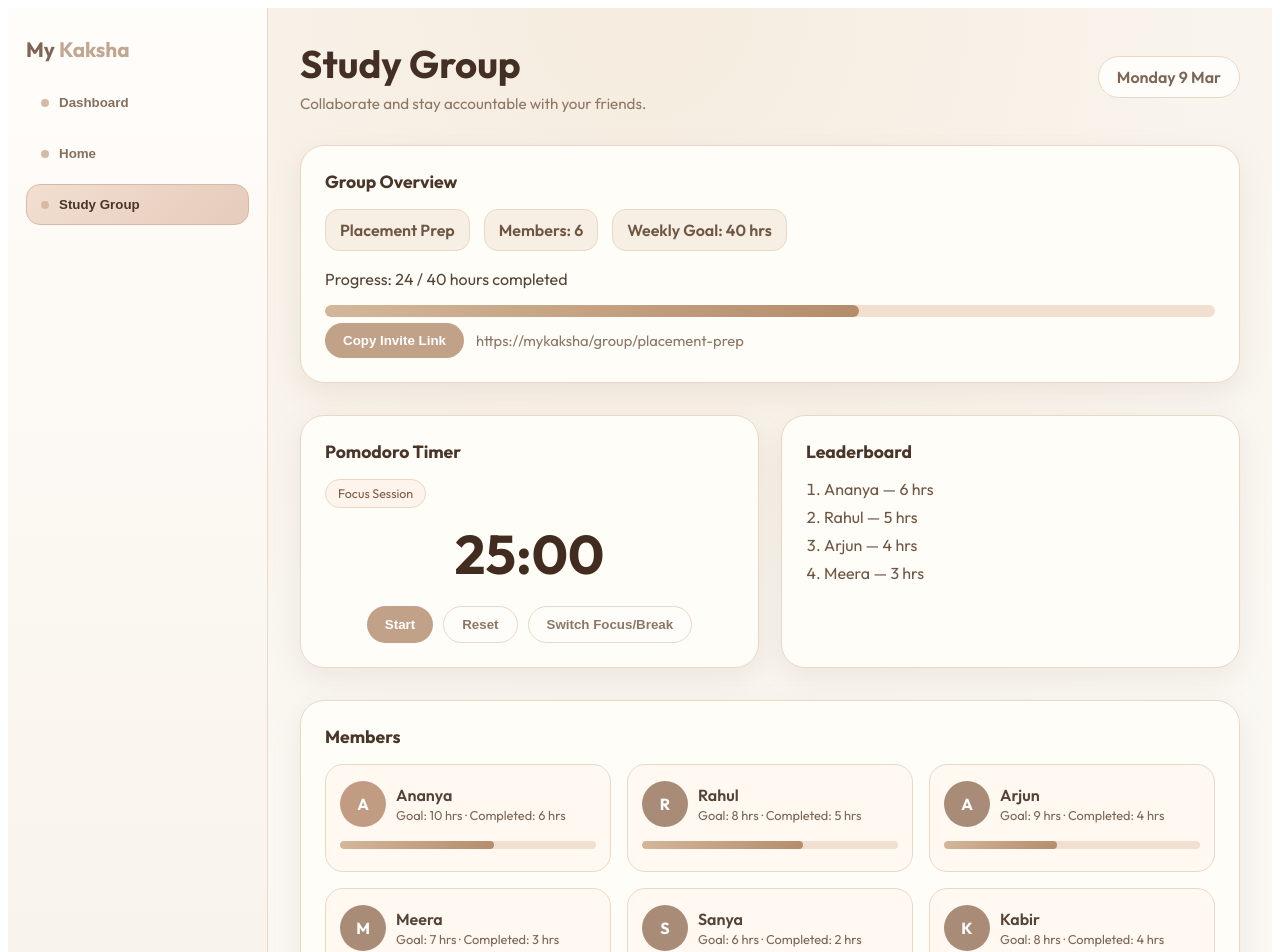
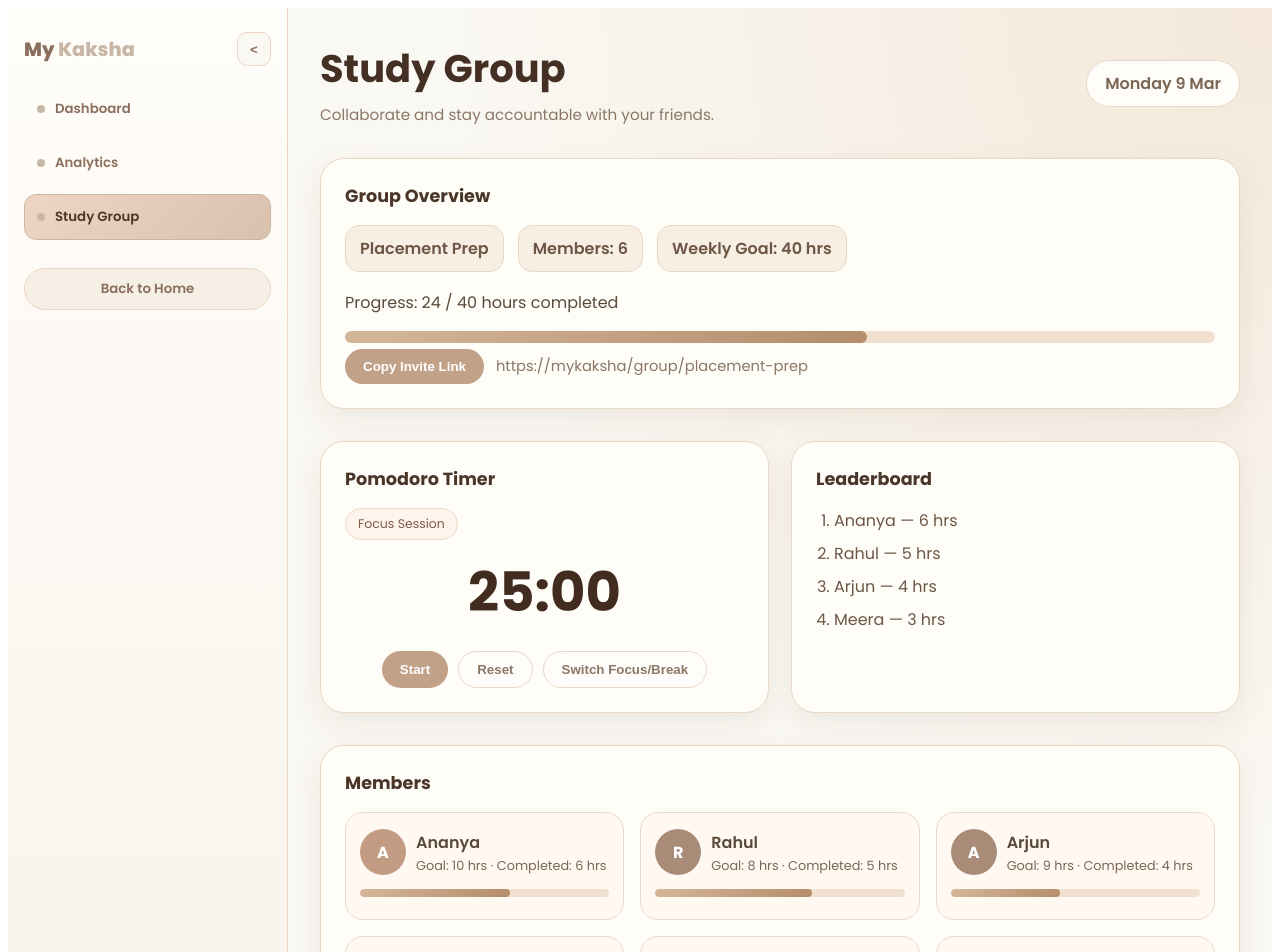
Before and after one commit to Drishti-01/MyKaksha, a React (Vite) app in the folder my-kaksha/: page /study-group in a window 1280 px wide. Shown: the top 952 px of the page. Built offline with nearby package versions, Linux system fonts and the light colour scheme.

Commit message:
fixed menu

```diff
--- a/my-kaksha/src/Analytics.jsx
+++ b/my-kaksha/src/Analytics.jsx
@@ -78,6 +78,20 @@ const css = `
     font-size: 0.76rem;
     line-height: 1.5;
   }
+
+  .a-back-btn {
+    margin-top: 6px;
+    width: 100%;
+    border: 1px solid #eed6c4;
+    background: #fffdf9;
+    border-radius: 999px;
+    padding: 10px 14px;
+    color: #8b6f5e;
+    font-weight: 600;
+    font-family: inherit;
+    cursor: pointer;
+  }
+  .a-back-btn:hover { background: #f5efe6; }
 
   .a-main { padding: 26px; overflow: hidden; }
   .a-head-wrap {
@@ -318,6 +332,8 @@ function shortDuration(totalSeconds) {
   return `${mins}m`;
 }
 
+const navItems = ["Dashboard", "Analytics", "Study Group"];
+
 export default function Analytics() {
   const navigate = useNavigate();
   const [collapsed, setCollapsed] = useState(false);
@@ -421,6 +437,17 @@ export default function Analytics() {
     ? Math.round(((topGoal?.totalSeconds ?? 0) / totalSeconds) * 100)
     : 0;
 
+  function handleNav(item) {
+    if (item === "Analytics") return;
+    if (item === "Dashboard") {
+      navigate("/dashboard");
+      return;
+    }
+    if (item === "Study Group") {
+      navigate("/study-group");
+    }
+  }
+
   return (
     <>
       <style dangerouslySetInnerHTML={{ __html: css }} />
@@ -435,19 +462,20 @@ export default function Analytics() {
           </div>
 
           <nav className="a-nav" aria-label="Analytics Navigation">
-            <button className="a-nav-btn" onClick={() => navigate("/dashboard")}>
-              <span className="a-dot" aria-hidden="true" />
-              <span className="a-label">Dashboard</span>
-            </button>
-            <button className="a-nav-btn active">
-              <span className="a-dot" aria-hidden="true" />
-              <span className="a-label">Analytics</span>
-            </button>
-            <button className="a-nav-btn" onClick={() => navigate("/")}>
-              <span className="a-dot" aria-hidden="true" />
-              <span className="a-label">Landing</span>
-            </button>
+            {navItems.map((item) => (
+              <button
+                key={item}
+                type="button"
+                className={`a-nav-btn ${item === "Analytics" ? "active" : ""}`}
+                onClick={() => handleNav(item)}
+              >
+                <span className="a-dot" aria-hidden="true" />
+                <span className="a-label">{item}</span>
+              </button>
+            ))}
           </nav>
+
+          <button className="a-back-btn" onClick={() => navigate("/")}>Back to Home</button>
 
           <div className="a-note">
             Visual analytics combines your goal focus time and daily task completion trends.
--- a/my-kaksha/src/Dashboard.jsx
+++ b/my-kaksha/src/Dashboard.jsx
@@ -453,7 +453,7 @@ const trackerPreviewThemes = {
   Activities: "linear-gradient(140deg, #c4d8e8, #e8f4fb)",
 };
 
-const navItems = ["Dashboard", "Analytics", "Home", "Study Group"];
+const navItems = ["Dashboard", "Analytics", "Study Group"];
 
 function formatTime(totalSeconds) {
   const minutes = String(Math.floor(totalSeconds / 60)).padStart(2, "0");
@@ -825,10 +825,6 @@ export default function Dashboard({ onBackToLanding, onGoToStudyGroup }) {
                 className={`d-nav-btn ${activeNav === item ? "active" : ""}`}
                 onClick={() => {
                   setActiveNav(item);
-                  if (item === "Home") {
-                    onBackToLanding?.();
-                    return;
-                  }
                   if (item === "Analytics") {
                     navigate("/analytics");
                     return;
--- a/my-kaksha/src/StudyGroup.jsx
+++ b/my-kaksha/src/StudyGroup.jsx
@@ -3,74 +3,101 @@ import { useNavigate } from "react-router-dom";
 
 
 const css = `
-  @import url('https://fonts.googleapis.com/css2?family=Outfit:wght@400;500;600;700&display=swap');
+  @import url('https://fonts.googleapis.com/css2?family=Poppins:wght@400;500;600;700;800&display=swap');
 
   * { box-sizing: border-box; }
 
   .sg-shell {
     min-height: 100vh;
     display: grid;
-    grid-template-columns: 260px 1fr;
-    background: radial-gradient(circle at top, #f6ecdf 0%, #faf8f3 55%);
-    color: #544437;
-    font-family: 'Outfit', 'Segoe UI', sans-serif;
+    grid-template-columns: 280px 1fr;
+    background: radial-gradient(circle at top right, #f3e8da 0%, #faf8f3 42%);
+    color: #5a4a3a;
+    font-family: 'Poppins', sans-serif;
   }
 
+  .sg-shell.collapsed { grid-template-columns: 94px 1fr; }
+
   .sg-sidebar {
-    background: linear-gradient(180deg, #fffdfa, #f5eee4);
-    border-right: 1px solid #ead8c7;
-    padding: 28px 18px;
+    background: linear-gradient(180deg, #fffdf9, #f5efe6);
+    border-right: 1px solid #eed6c4;
+    padding: 24px 16px;
     display: flex;
     flex-direction: column;
     gap: 20px;
+    min-height: 100vh;
+    position: sticky;
+    top: 0;
   }
 
-  .sg-brand {
-    font-size: 1.3rem;
+  .sg-brand-row { display: flex; align-items: center; justify-content: space-between; gap: 10px; }
+  .sg-brand { font-size: 1.2rem; font-weight: 800; color: #8b6f5e; white-space: nowrap; }
+  .sg-brand span { color: #c8b6a6; }
+
+  .sg-toggle {
+    width: 34px;
+    height: 34px;
+    border-radius: 10px;
+    border: 1px solid #eed6c4;
+    background: #faf8f3;
+    color: #8b6f5e;
+    cursor: pointer;
     font-weight: 700;
-    color: #7f6654;
   }
 
-  .sg-brand span { color: #c1a792; }
-
-  .sg-nav { display: grid; gap: 10px; }
-
-  .sg-nav button {
+  .sg-nav { display: grid; gap: 8px; }
+  .sg-nav-btn {
     border: 1px solid transparent;
     background: transparent;
-    padding: 12px 14px;
-    border-radius: 14px;
+    color: #8b6f5e;
+    padding: 12px;
+    border-radius: 12px;
     text-align: left;
-    font-weight: 600;
-    color: #866f5d;
-    cursor: pointer;
     display: flex;
     align-items: center;
     gap: 10px;
+    font-family: inherit;
+    font-weight: 600;
+    cursor: pointer;
   }
+  .sg-nav-btn:hover { background: #f5efe6; border-color: #eed6c4; }
+  .sg-nav-btn.active {
+    background: linear-gradient(135deg, #eed6c4, #dac1ad);
+    border-color: #c8b6a6;
+    color: #4a3728;
+  }
+  .sg-dot { width: 8px; height: 8px; border-radius: 50%; background: #c8b6a6; flex-shrink: 0; }
 
-  .sg-nav button.active {
-    background: linear-gradient(135deg, #f2dfd0, #e5cbbb);
-    border-color: #d7baa5;
-    color: #4b3528;
-  }
-
-  .sg-dot {
-    width: 8px;
-    height: 8px;
-    border-radius: 50%;
-    background: #d7baa5;
-  }
+  .sg-shell.collapsed .sg-brand,
+  .sg-shell.collapsed .sg-label,
+  .sg-shell.collapsed .sg-note,
+  .sg-shell.collapsed .sg-back-btn { display: none; }
+  .sg-shell.collapsed .sg-nav-btn { justify-content: center; }
 
   .sg-note {
     margin-top: auto;
-    border: 1px solid #ead8c7;
-    border-radius: 16px;
-    padding: 14px;
-    background: #fffdf9;
-    font-size: 0.85rem;
-    color: #7c6655;
+    border: 1px solid #eed6c4;
+    background: #faf8f3;
+    border-radius: 14px;
+    padding: 10px;
+    color: #8b6f5e;
+    font-size: 0.76rem;
+    line-height: 1.5;
   }
+
+  .sg-back-btn {
+    width: 100%;
+    margin-top: 8px;
+    border-radius: 999px;
+    border: 1px solid #eed6c4;
+    background: #f5efe6;
+    color: #8b6f5e;
+    font-family: inherit;
+    font-weight: 600;
+    padding: 10px 14px;
+    cursor: pointer;
+  }
+  .sg-back-btn:hover { background: #fffdf9; }
 
   .sg-main { padding: 32px; }
 
@@ -324,7 +351,7 @@ const css = `
   }
 `;
 
-const navItems = ["Dashboard", "Home", "Study Group"];
+const navItems = ["Dashboard", "Analytics", "Study Group"];
 
 const groupInfo = {
   name: "Placement Prep",
@@ -576,6 +603,7 @@ function CollaborationSection() {
 export default function StudyGroupPage() {
   const navigate = useNavigate();
   const [activeNav, setActiveNav] = useState("Study Group");
+  const [collapsed, setCollapsed] = useState(false);
   const todayLabel = useMemo(
     () =>
       new Date().toLocaleDateString("en-IN", {
@@ -592,29 +620,41 @@ export default function StudyGroupPage() {
       navigate("/dashboard");
       return;
     }
-    if (item === "Home") {
-      navigate("/");
+    if (item === "Analytics") {
+      navigate("/analytics");
     }
   }
 
   return (
     <>
       <style dangerouslySetInnerHTML={{ __html: css }} />
-      <div className="sg-shell">
+      <div className={`sg-shell ${collapsed ? "collapsed" : ""}`}>
         <aside className="sg-sidebar">
-          <div className="sg-brand">My <span>Kaksha</span></div>
+          <div className="sg-brand-row">
+            <div className="sg-brand">My <span>Kaksha</span></div>
+            <button
+              type="button"
+              className="sg-toggle"
+              aria-label="Toggle Sidebar"
+              onClick={() => setCollapsed((prev) => !prev)}
+            >
+              {collapsed ? ">" : "<"}
+            </button>
+          </div>
           <nav className="sg-nav" aria-label="Study group navigation">
             {navItems.map((item) => (
               <button
                 key={item}
-                className={item === activeNav ? "active" : ""}
+                type="button"
+                className={`sg-nav-btn ${item === activeNav ? "active" : ""}`}
                 onClick={() => handleNav(item)}
               >
                 <span className="sg-dot" aria-hidden="true" />
-                <span>{item}</span>
+                <span className="sg-label">{item}</span>
               </button>
             ))}
           </nav>
+          <button type="button" className="sg-back-btn" onClick={() => navigate("/")}>Back to Home</button>
           <div className="sg-note">
             Study together, keep it gentle, and celebrate every focused block.
           </div>
```
